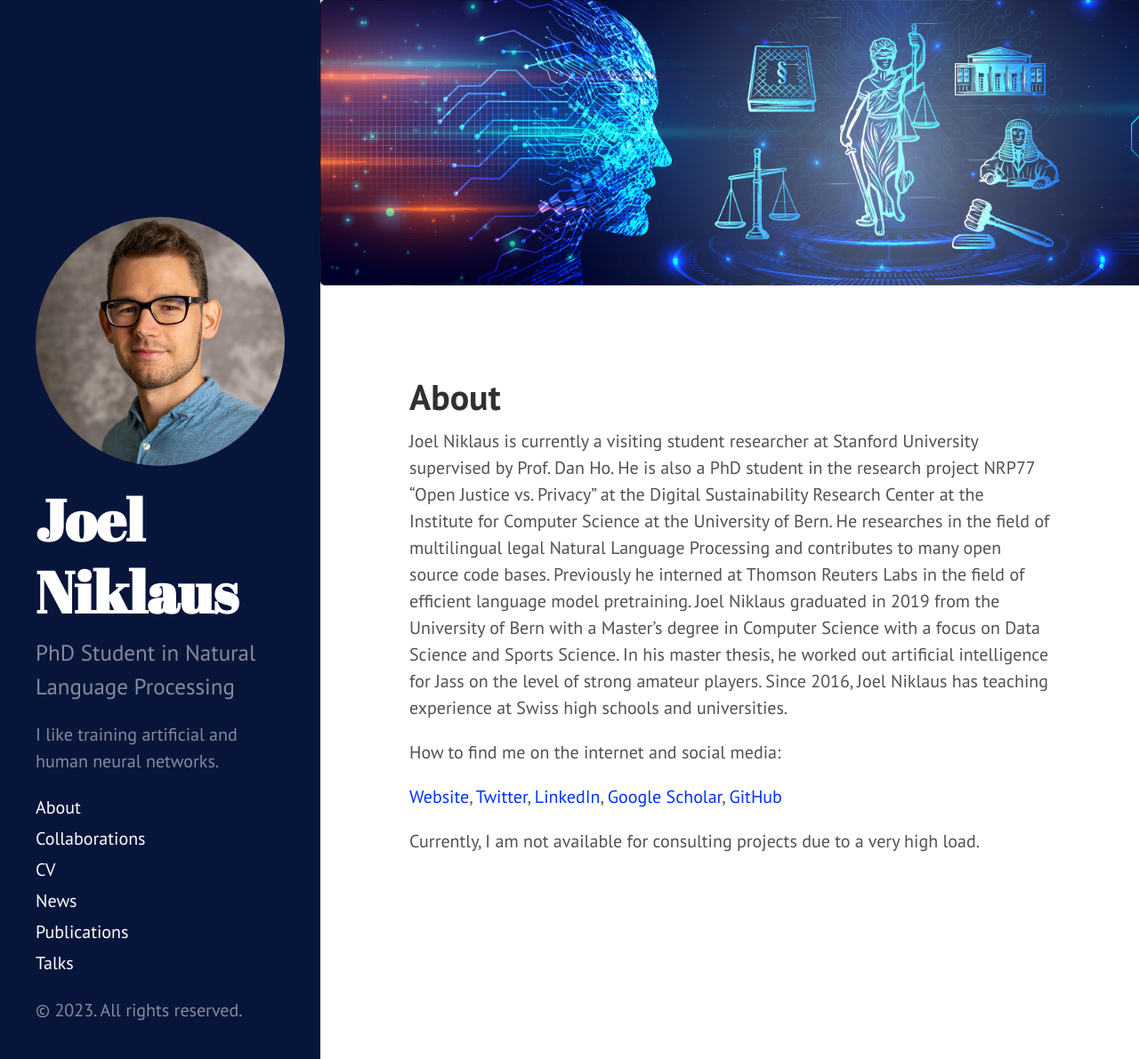
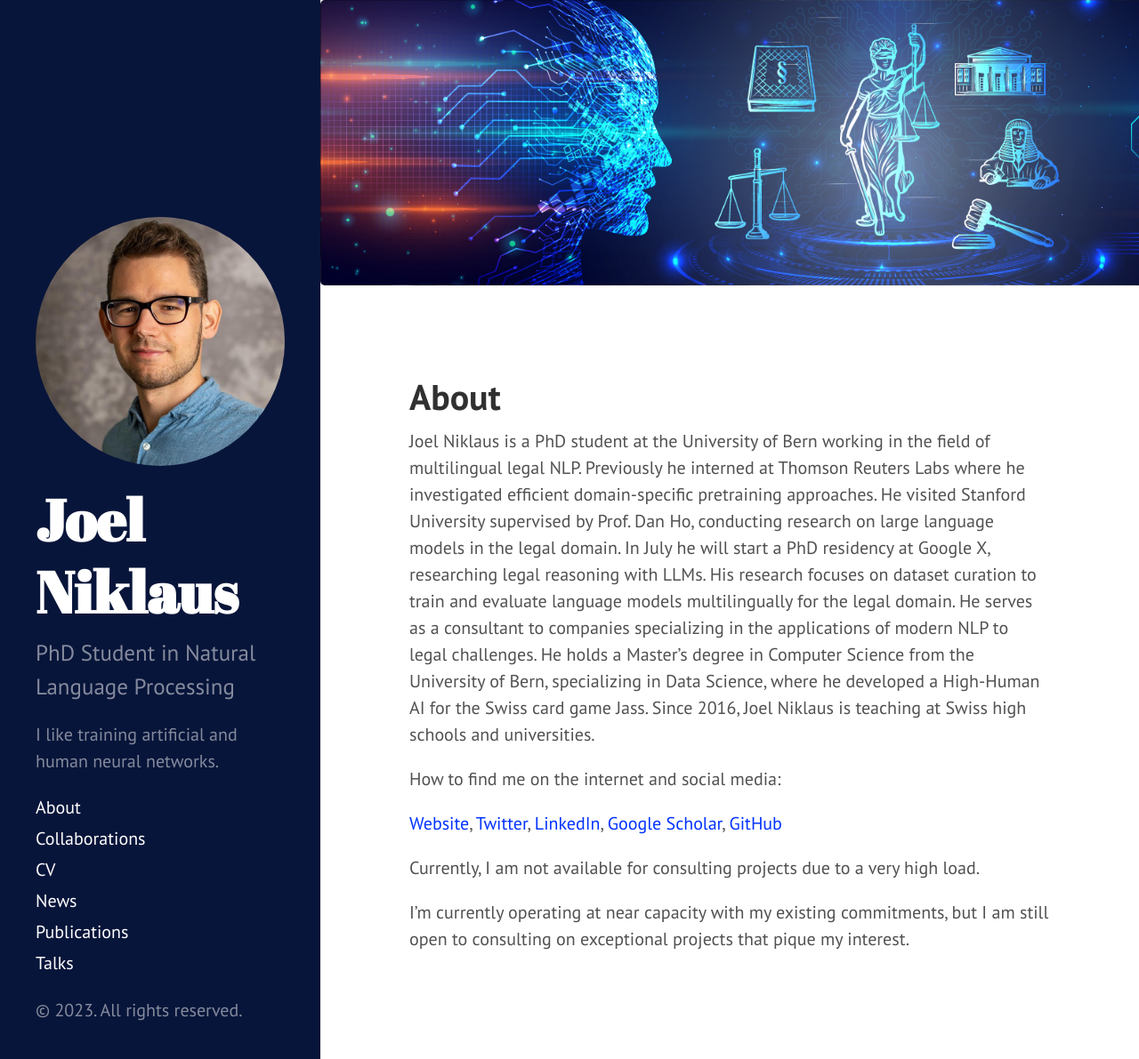
Before and after one commit to JoelNiklaus/joelniklaus.github.io, a Jekyll site: the page built from index.md, in a window 1280 px wide and 1191 px high. Shown: the whole window at 89% size. Built offline with Jekyll 4.4.1, drawn with Linux system fonts in a browser that asks for light colours; nearby versions of some CDN libraries; a style sheet for code colours, icons or effects is not loaded.

Commit message:
updated texts

```diff
--- a/index.md
+++ b/index.md
@@ -3,17 +3,20 @@ layout: page
 title: About
 ---
 
-Joel Niklaus is currently a visiting student researcher at Stanford University supervised by Prof. Dan Ho. He is also a
-PhD student in the research project NRP77 “Open Justice vs. Privacy” at the Digital Sustainability Research Center at
-the Institute for Computer Science at the University of Bern. He researches in the field of multilingual legal Natural
-Language Processing and contributes to many open source code bases. Previously he interned at Thomson Reuters Labs in the field of efficient language model
-pretraining. Joel Niklaus graduated in 2019 from the University of Bern with a Master’s degree in Computer Science with
-a focus on Data Science and Sports Science. In his master thesis, he worked out artificial intelligence for Jass on the
-level of strong amateur players. Since 2016, Joel Niklaus has teaching experience at Swiss high schools and
-universities.
+Joel Niklaus is a PhD student at the University of Bern working in the field of multilingual legal NLP. Previously he
+interned at Thomson Reuters Labs where he investigated efficient domain-specific pretraining approaches. He visited
+Stanford University supervised by Prof. Dan Ho, conducting research on large language models in the legal domain. In
+July he will start a PhD residency at Google X, researching legal reasoning with LLMs. His research focuses on dataset
+curation to train and evaluate language models multilingually for the legal domain. He serves as a consultant to
+companies specializing in the applications of modern NLP to legal challenges. He holds a Master's degree in Computer
+Science from the University of Bern, specializing in Data Science, where he developed a High-Human AI for the Swiss card
+game Jass. Since 2016, Joel Niklaus is teaching at Swiss high schools and universities.
 
 How to find me on the internet and social media:
 
 [Website](https://joelniklaus.ch/), [Twitter](https://twitter.com/joelniklaus), [LinkedIn](https://www.linkedin.com/in/joelniklaus/), [Google Scholar](https://scholar.google.com/citations?user=qJ8iricAAAAJ&hl=de&oi=ao), [GitHub](https://github.com/JoelNiklaus)
 
 Currently, I am not available for consulting projects due to a very high load.
+
+I'm currently operating at near capacity with my existing commitments, but I am still open to consulting on exceptional
+projects that pique my interest.
```
